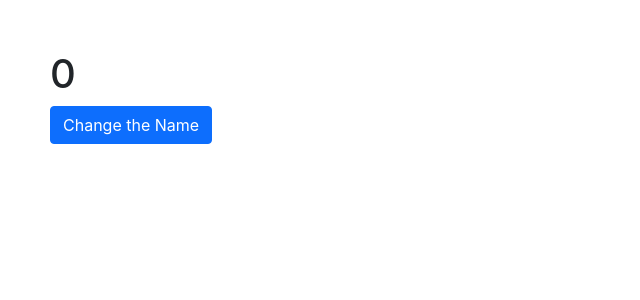
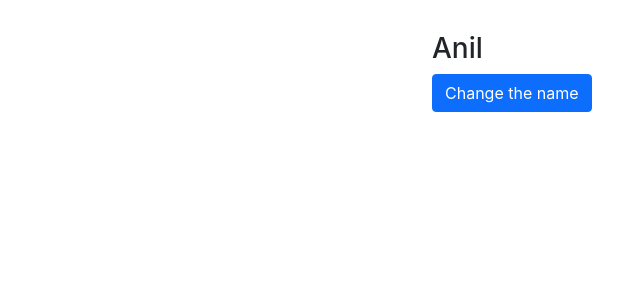
Before and after one commit to neeraj83760/React_Bible, a React (Create React App) app: page / in a window 1280 px wide. Shown: the top 300 px of the page, without its empty margins (0-640 px from the left). Built offline with nearby package versions, Linux system fonts and the light colour scheme.

Commit message:
Created a new file StateUsingClass to learn about class component

```diff
--- /dev/null
+++ b/src/Components/StateUsingClass.js
@@ -0,0 +1,39 @@
+import React from "react";
+
+class StateUsingClass extends React.Component{
+
+// Class me state works like a container
+constructor(){
+
+    super();
+    this.state = {
+
+        data: 'Anil'
+    }
+}
+
+updateData(){
+
+this.setState ( {
+
+    data: 'Raaju'
+})
+
+}
+
+render(){
+
+    return(
+
+        <div className="" style={{paddingLeft:'25rem', margin: '2rem'}}>
+            <h3>{this.state.data}</h3>
+            {/* In case of class we need to need to write the event handler function in the form of arrow function  */}
+            <button className="btn btn-primary" onClick={()=>{this.updateData()}}> Change the name</button>
+        </div>
+    )
+
+}
+
+}
+
+export default StateUsingClass;
--- a/src/index.js
+++ b/src/index.js
@@ -4,12 +4,14 @@ import './index.css';
 // import App from './App';
 // import 'bootstrap/dist/css/bootstrap.css';
 import State from './Components/State';
+import StateUsingClass from './Components/StateUsingClass';
 
 const root = ReactDOM.createRoot(document.getElementById('root'));
 
 root.render(
   <React.StrictMode>
   {/* <App /> */}
-  <State />
+  {/* <State /> */}
+  <StateUsingClass />
   </React.StrictMode>
 );
```
